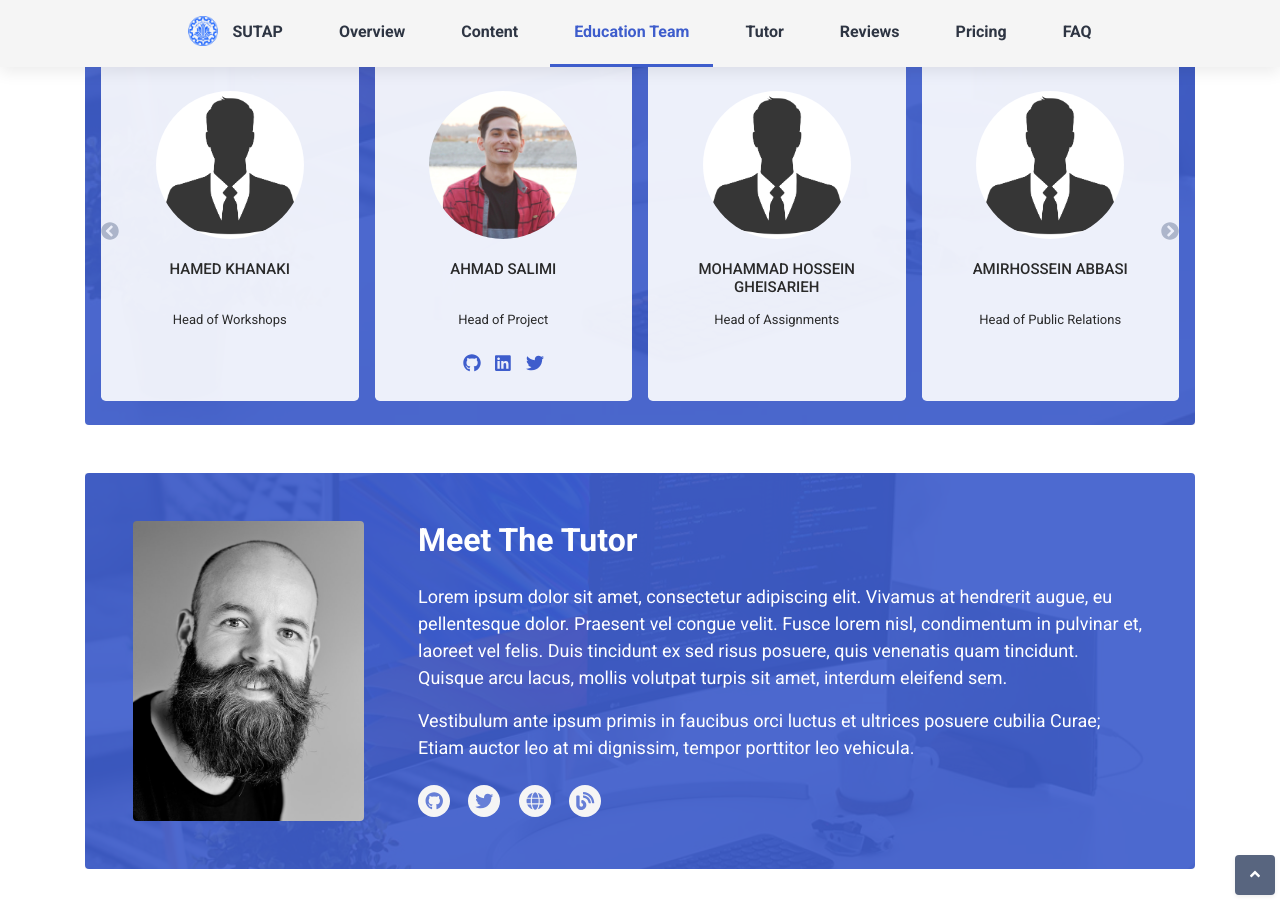
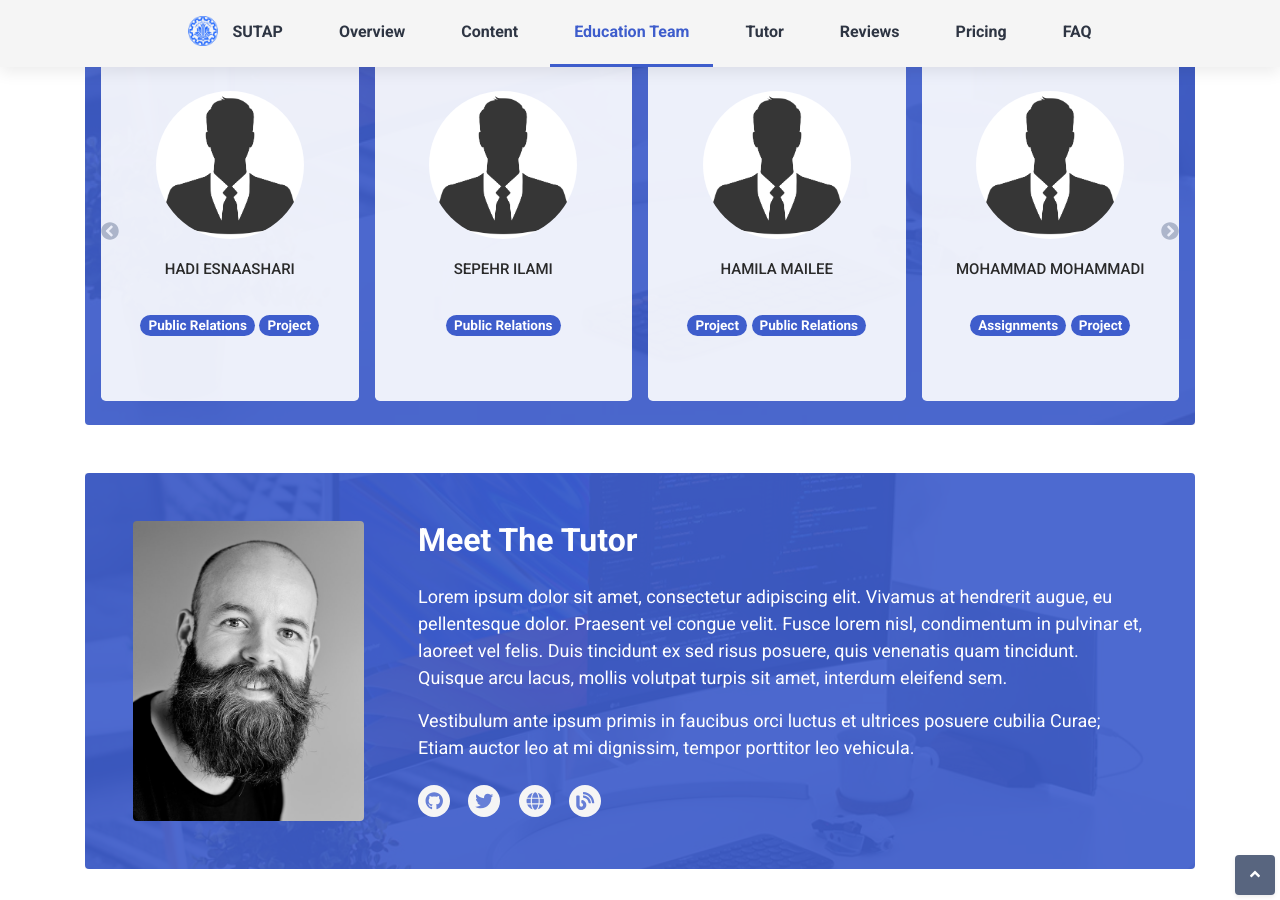
Before and after one commit to AdvProg2020/AdvProg2020.github.io, a Jekyll site: the page built from index.html, in a window 1280 px wide and 900 px high, scrolled down 2726 px. Built offline with Jekyll 4.4.1, drawn with Linux system fonts in a browser that asks for light colours; comment, search, counter and statistics services are not loaded.

Commit message:
add role badges

```diff
--- a/_data/other_TAs.yml
+++ b/_data/other_TAs.yml
@@ -1,55 +1,46 @@
-- name:     Mohammad Haghighat
-  role:     Head TA
+- name:     Saber Zafarpour
+  roles:
+    - Project
   image:    default.jpg
   social:
     - name: github
-      link: https://github.com/mhaghighat20
+      link: https://github.com/SaberDoTcodeR
 
-- name:     Hamed Khanaki
-  role:     Head of Workshops
+- name:     Hadi Esnaashari
+  roles:
+    - Public Relations
+    - Project
   image:    default.jpg
 
-- name:     Ahmad Salimi
-  role:     Head of Project
-  image:    ahmadsalimi.jpg
-  social:
-    - name: github
-      link: https://github.com/ahmadsalimi
-    - name: linkedin
-      link: https://linkedin.com/in/ahmadsalimi
-    - name: twitter
-      link: https://twitter.com/ChichekaMan
-
-- name:     Mohammad Hossein Gheisarieh
-  role:     Head of Assignments
+- name:     Sepehr Ilami
+  roles:
+    - Public Relations
   image:    default.jpg
 
-- name:     Amirhossein Abbasi
-  role:     Head of Public Relations
+- name:     Hamila Mailee
+  roles:
+    - Project
+    - Public Relations
   image:    default.jpg
 
-- name:     Mohammad Haghighat
-  role:     Head TA
-  image:    default.jpg
-  social:
-    - name: github
-      link: https://github.com/mhaghighat20
-
-- name:     Hamed Khanaki
-  role:     Head of Workshops
+- name:     Mohammad Mohammadi
+  roles:
+    - Assignments
+    - Project
   image:    default.jpg
 
-- name:     Ahmad Salimi
-  role:     Head of Project
-  image:    ahmadsalimi.jpg
-  social:
-    - name: github
-      link: https://github.com/ahmadsalimi
-    - name: linkedin
-      link: https://linkedin.com/in/ahmadsalimi
-    - name: twitter
-      link: https://twitter.com/ChichekaMan
+- name:     Seyyed Mahdi Faghih
+  roles:
+    - Project
+  image:    default.jpg
 
-- name:     Mohammad Hossein Gheisarieh
-  role:     Head of Assignments
+- name:     Ali Shirmohammadi
+  roles:
+    - Workshop
   image:    default.jpg
+
+- name:     Mohammad Mahdi Jarrahi
+  roles:
+    - Assignments
+    - Project
+  image:    default.jpg
--- a/_includes/sections/education.html
+++ b/_includes/sections/education.html
@@ -29,18 +29,20 @@
             <ul class="row px-2">
                 <div id="recipeCarousel" class="carousel slide w-100" data-ride="carousel">
                     <div class="carousel-inner py-2 w-100" role="listbox">
-                        {% for head in site.data.other_TAs %}
+                        {% for TA in site.data.other_TAs %}
                         <div class="carousel-item{%if forloop.index == 1 %} active{% endif %}">
                             <li class="slider-item col-3 w-100 px-2">
                                 <div class="rounded-lg cnt-block equal-hight" style="height: 340px;">
-                                    <figure><img src="assets/images/team/{{ head.image }}" class="img-responsive"
+                                    <figure><img src="assets/images/team/{{ TA.image }}" class="img-responsive"
                                             alt="">
                                     </figure>
-                                    <h3 class="align-middle">{{ head.name }}</h3>
-                                    <p>{{ head.role }}</p>
-                                    {% if head.social %}
+                                    <h3 class="align-middle">{{ TA.name }}</h3>
+                                    {% for role in TA.roles %}
+                                    <span class="badge badge-pill badge-primary">{{ role }}</span>
+                                    {% endfor %}
+                                    {% if TA.social %}
                                     <ul class="follow-us clearfix">
-                                        {% for social in head.social %}
+                                        {% for social in TA.social %}
                                         <li><a href="{{ social.link }}"><i class="fab fa-{{ social.name }}"
                                                     aria-hidden="true"></i></a></li>
                                         {% endfor %}
```
